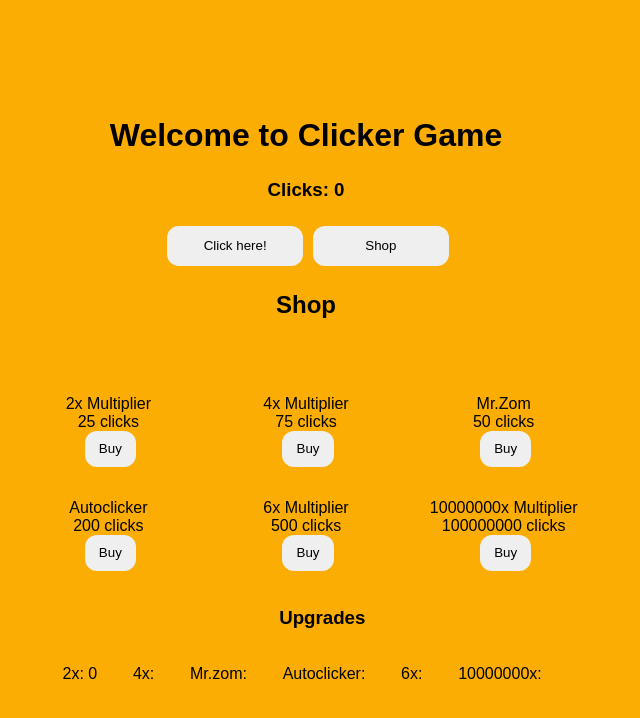
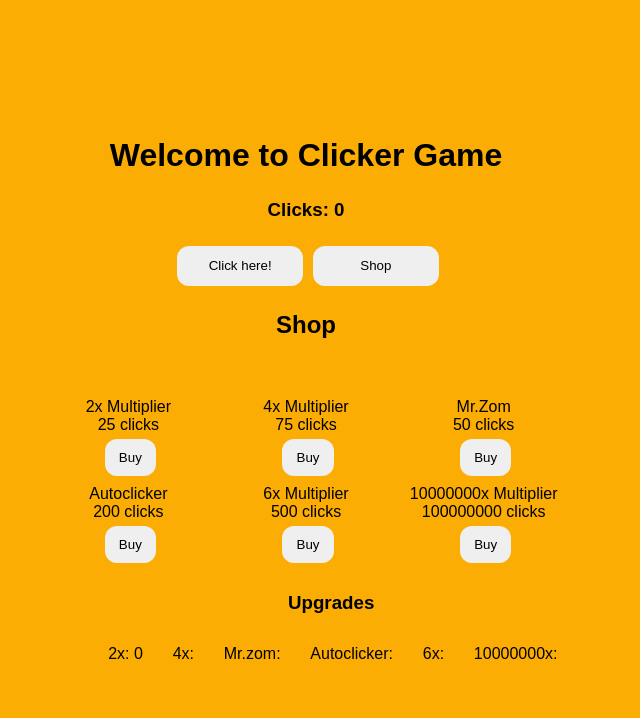
Before and after one commit to Vipershroom/clicker-game-react, a React (Create React App) app: page / in a window 1280 px wide. Both pictures are taken after a click on the button "Shop". Shown: the top 718 px of the page, without its empty margins (334-974 px from the left). Built offline with nearby package versions, Linux system fonts and the light colour scheme.

Commit message:
Moved styles into their own folder

```diff
--- a/src/Components/App.tsx
+++ b/src/Components/App.tsx
@@ -1,7 +1,7 @@
 import React, { useState } from 'react'
-import './App.scss'
+import './styles/App.scss'
 import './App'
-import './Shop.scss'
+import './styles/Shop.scss'
 import UpgradeList from './UpgradeList'
 
 let clickMod = 1
--- a/src/Components/UpgradeList.tsx
+++ b/src/Components/UpgradeList.tsx
@@ -1,5 +1,5 @@
 import React from 'react'
-import './Upgrade.scss'
+import './styles/Upgrade.scss'
 
 const UpgradeList = (props:any) => {
     return (
--- a/src/Components/Shop.scss
+++ b/src/Components/styles/Shop.scss
@@ -3,7 +3,7 @@
     display: grid;
     flex-direction: column;
     justify-content: center;
-    gap: 50px;
+    gap: 30px;
     text-align: center;
 
     grid-template-columns: repeat(3, 1fr);
@@ -19,8 +19,8 @@
         border: none;
         border-radius: 12px;
         transition-duration: 0.4s;
-        margin-right: 3px;
-        margin-left: 7px;
+        margin-left: 4px;
+        margin-top: 5px;
     }
 
     button:hover {
--- a/src/Components/Upgrade.scss
+++ b/src/Components/styles/Upgrade.scss
@@ -1,16 +1,17 @@
 .wrapper {
     margin-top: 10%;
     text-align: center;
-    margin-left: 6%;
+    margin-left: 10%;
 
     .upgrade-list {
             margin-top: 7%;
             display: flex;
             justify-content: end;
             list-style: none;
+            padding-left: 27%;
 
             li {
-                margin-right: 7%;
+                margin-left: 9%;
                 flex-shrink: 0;
             }
         }
```
Also changed, not shown: src/Components/styles/App.scss (renamed from src/Components/App.scss).
